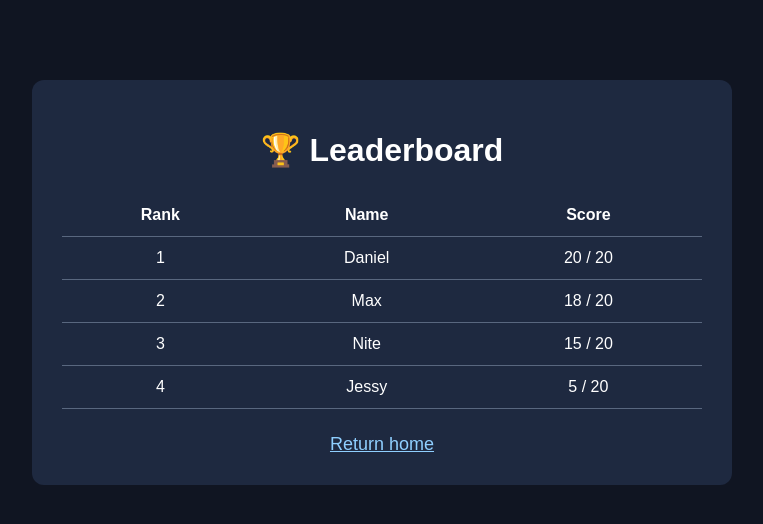
After one commit to dsohar/star-trek-quiz, a Flask app: page /leaderboard in a window 1280 px wide. The commit adds this page. Shown: the top 524 px of the page, without its empty margins (258-1021 px from the left). Run offline with Flask 3, Linux system fonts and the light colour scheme.

Commit message:
Formalizing and making an actual game with a leaderboard

```diff
--- a/app.py
+++ b/app.py
@@ -2,12 +2,14 @@ import json
 import random
 from pathlib import Path
 
-from flask import Flask, render_template, request
+from flask import Flask, render_template, request, session, redirect
 
 app = Flask(__name__)
+app.secret_key = "star-trek-quiz-secret-key"
 
 PROJECT_DIR = Path(__file__).resolve().parent
 QUESTIONS_FILE = PROJECT_DIR / "star_trek_quiz.json"
+LEADERBOARD_FILE = PROJECT_DIR / "leaderboard.json"
 
 
 def load_questions() -> list:
@@ -17,12 +19,80 @@ def load_questions() -> list:
         return json.load(file)
 
 
+def load_leaderboard() -> list:
+    """Load leaderboard entries from the JSON file."""
+
+    with open(LEADERBOARD_FILE, "r", encoding="utf-8") as file:
+        return json.load(file)
+
+
+def save_leaderboard(leaderboard: list):
+    """Save leaderboard entries to the JSON file."""
+
+    with open(LEADERBOARD_FILE, "w", encoding="utf-8") as file:
+        json.dump(leaderboard, file, indent=4)
+
+
+def select_quiz_questions(questions: list) -> list:
+    """Select 3 easy, 4 medium and 3 hard questions."""
+
+    easy_questions = []
+    medium_questions = []
+    hard_questions = []
+
+    for index, question in enumerate(questions):
+        if question["points"] == 1:
+            easy_questions.append(index)
+
+        elif question["points"] == 2:
+            medium_questions.append(index)
+
+        elif question["points"] == 3:
+            hard_questions.append(index)
+
+    selected_questions = (
+        random.sample(easy_questions, 3)
+        + random.sample(medium_questions, 4)
+        + random.sample(hard_questions, 3)
+    )
+
+    random.shuffle(selected_questions)
+
+    return selected_questions
+
+
 @app.route("/")
-def quiz():
-    """Display a random quiz question."""
+def home():
+    """Display the home page."""
+    return render_template("home.html")
+
+
+@app.route("/start")
+def start_quiz():
+    """Start a new 10-question quiz."""
 
     questions = load_questions()
-    question = random.choice(questions)
+
+    session["questions"] = select_quiz_questions(questions)
+    session["question_number"] = 0
+    session["score"] = 0
+
+    return redirect("/quiz")
+
+
+@app.route("/quiz")
+def quiz():
+    """Display the current quiz question."""
+
+    if "questions" not in session:
+        return redirect("/")
+
+    questions = load_questions()
+
+    question_number = session["question_number"]
+    question_index = session["questions"][question_number]
+
+    question = questions[question_index]
 
     answers = question["correct"] + question["incorrect"]
     random.shuffle(answers)
@@ -30,25 +100,100 @@ def quiz():
     return render_template(
         "quiz.html",
         question=question,
-        answers=answers
+        answers=answers,
+        question_number=question_number + 1,
+        score=session["score"]
     )
 
 
 @app.route("/answer", methods=["POST"])
 def check_answer():
-    """Check the submitted answer."""
+    """Check the submitted answer and update the score."""
+
+    if "questions" not in session:
+        return redirect("/")
+
+    questions = load_questions()
+
+    question_number = session["question_number"]
+    question_index = session["questions"][question_number]
+    question = questions[question_index]
 
     selected_answer = request.form["answer"]
-    correct_answer = request.form["correct_answer"]
-    points = request.form["points"]
+    correct_answer = question["correct"][0]
 
     is_correct = selected_answer == correct_answer
+
+    if is_correct:
+        session["score"] += question["points"]
+
+    session["question_number"] += 1
+
+    quiz_finished = session["question_number"] >= 10
 
     return render_template(
         "result.html",
         is_correct=is_correct,
         correct_answer=correct_answer,
-        points=points
+        points=question["points"],
+        score=session["score"],
+        quiz_finished=quiz_finished
+    )
+
+
+@app.route("/finish")
+def finish():
+    """Display the final score and ask for a leaderboard name."""
+
+    if "score" not in session:
+        return redirect("/")
+
+    return render_template(
+        "finish.html",
+        score=session["score"]
+    )
+
+
+@app.route("/save-score", methods=["POST"])
+def save_score():
+    """Save the player's score to the leaderboard."""
+
+    if "score" not in session:
+        return redirect("/")
+
+    name = request.form["name"].strip()
+
+    if name == "":
+        return redirect("/finish")
+
+    leaderboard = load_leaderboard()
+
+    leaderboard.append(
+        {
+            "name": name,
+            "score": session["score"]
+        }
+    )
+
+    leaderboard.sort(
+        key=lambda entry: entry["score"],
+        reverse=True
+    )
+
+    save_leaderboard(leaderboard)
+
+    return redirect("/leaderboard")
+
+
+@app.route("/leaderboard")
+def leaderboard():
+    """Display the leaderboard."""
+
+    leaderboard = load_leaderboard()
+
+    return render_template(
+        "leaderboard.html",
+        leaderboard=leaderboard[:10]
     )
 
 
--- /dev/null
+++ b/leaderboard.json
@@ -0,0 +1,18 @@
+[
+    {
+        "name": "Daniel",
+        "score": 20
+    },
+    {
+        "name": "Max",
+        "score": 18
+    },
+    {
+        "name": "Nite",
+        "score": 15
+    },
+    {
+        "name": "Jessy",
+        "score": 5
+    }
+]
--- /dev/null
+++ b/templates/leaderboard.html
@@ -0,0 +1,72 @@
+<!DOCTYPE html>
+<html lang="en">
+<head>
+    <meta charset="UTF-8">
+    <title>Leaderboard</title>
+    <link rel="icon" href="{{ url_for('static', filename='favicon.ico') }}">
+
+    <style>
+        body {
+            font-family: Arial, sans-serif;
+            max-width: 700px;
+            margin: 50px auto;
+            padding: 30px;
+            background-color: #101522;
+            color: white;
+            text-align: center;
+        }
+
+        .leaderboard-box {
+            background-color: #1e2940;
+            padding: 30px;
+            border-radius: 12px;
+        }
+
+        table {
+            width: 100%;
+            border-collapse: collapse;
+            margin-top: 25px;
+        }
+
+        th, td {
+            padding: 12px;
+            border-bottom: 1px solid #59677f;
+        }
+
+        a {
+            display: inline-block;
+            margin-top: 25px;
+            color: #8fcfff;
+            font-size: 18px;
+        }
+    </style>
+</head>
+
+<body>
+    <div class="leaderboard-box">
+        <h1>🏆 Leaderboard</h1>
+
+        {% if leaderboard %}
+            <table>
+                <tr>
+                    <th>Rank</th>
+                    <th>Name</th>
+                    <th>Score</th>
+                </tr>
+
+                {% for entry in leaderboard %}
+                    <tr>
+                        <td>{{ loop.index }}</td>
+                        <td>{{ entry["name"] }}</td>
+                        <td>{{ entry["score"] }} / 20</td>
+                    </tr>
+                {% endfor %}
+            </table>
+        {% else %}
+            <p>No scores yet. Be the first!</p>
+        {% endif %}
+
+        <a href="/">Return home</a>
+    </div>
+</body>
+</html>
```
Also changed, not shown: star_trek_quiz.json (+327 -1 lines), templates/finish.html (added, +71 -0 lines), templates/home.html (added, +56 -0 lines), templates/quiz.html (+8 -14 lines), templates/result.html (+13 -4 lines), static/favicon.ico (added).
